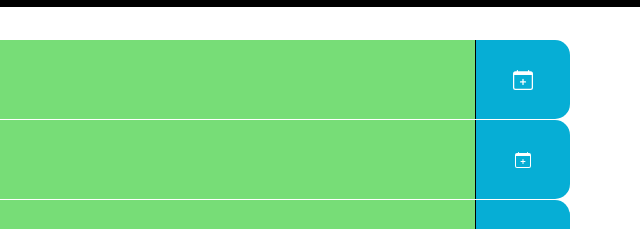
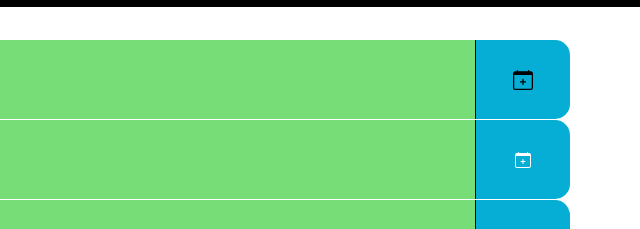
Before and after one commit to alex-fok/Daily-Scheduler, a plain HTML site: page index.html in a window 1280 px wide. In both pictures the pointer is over the icon 1163 px from the left and 376 px from the top of the page. Shown: the part 297-526 px from the top of the page, 640-1280 px from the left. Drawn offline with nearby package versions, Linux system fonts and the light colour scheme.

Commit message:
Change icon color in hover event

```diff
--- a/style.css
+++ b/style.css
@@ -68,4 +68,5 @@ textarea{
 .saveBtn svg:hover {
   font-size: 20px;
   transition: all .3s ease-in-out;
+  fill:black;
 }
```
